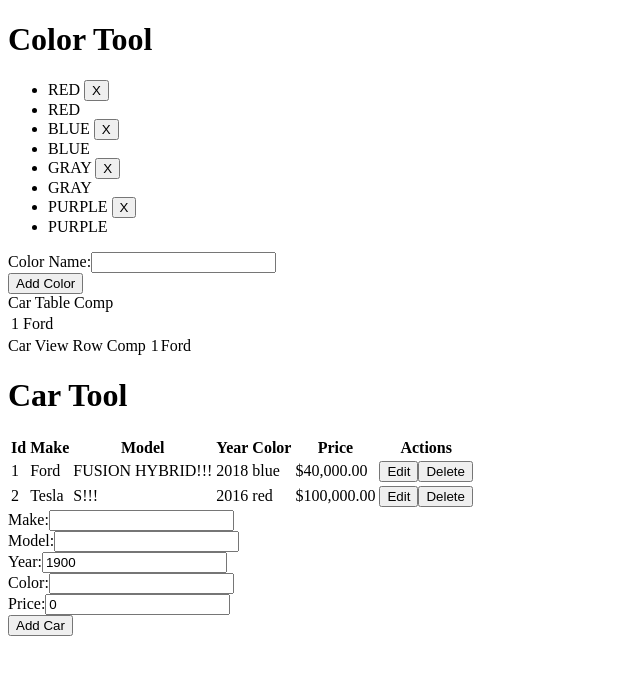
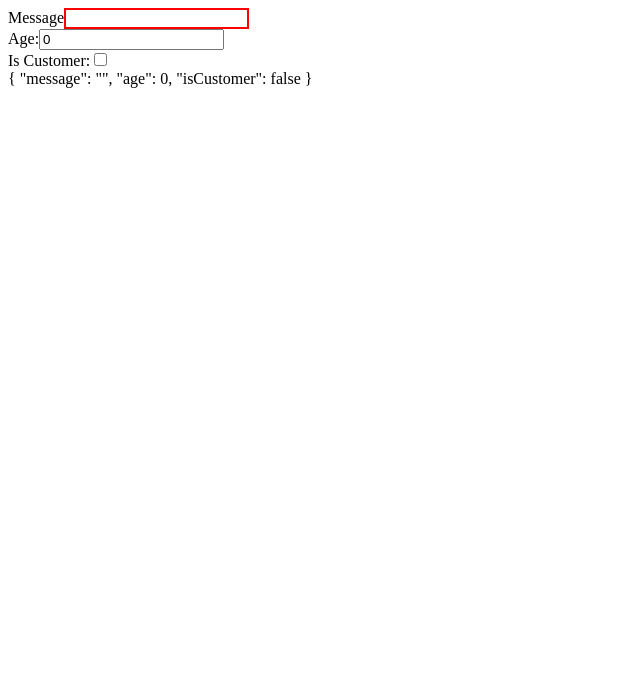
Before and after one commit to t4d-classes/angular_01062020, an Angular app in the folder demo-app/: page / in a window 1280 px wide. Shown: the top 674 px of the page, without its empty margins (0-640 px from the left). Built offline with nearby package versions, Linux system fonts and the light colour scheme.

Commit message:
add code demos

```diff
--- a/demo-app/src/app/app.component.html
+++ b/demo-app/src/app/app.component.html
@@ -1,2 +1,3 @@
-<app-color-home></app-color-home>
-<app-car-home></app-car-home>
+<!-- <app-color-home></app-color-home>
+<app-car-home></app-car-home> -->
+<app-form-home></app-form-home>
--- a/demo-app/src/app/app.module.ts
+++ b/demo-app/src/app/app.module.ts
@@ -1,17 +1,25 @@
+/* ES2015 Module Imports */
 import { BrowserModule } from '@angular/platform-browser';
 import { NgModule } from '@angular/core';
 
 import { ColorToolModule } from './color-tool/color-tool.module';
 import { CarToolModule } from './car-tool/car-tool.module';
+import { FormDemoModule } from './form-demo/form-demo.module';
 
 import { AppComponent } from './app.component';
+/* End ES2015 Module Imports */
 
 @NgModule({
   declarations: [
     AppComponent
   ],
+  // Angular Module Import
+  // module import
   imports: [
-    BrowserModule, ColorToolModule, CarToolModule,
+    BrowserModule,
+    ColorToolModule,
+    CarToolModule,
+    FormDemoModule,
   ],
   providers: [],
   bootstrap: [AppComponent]
--- /dev/null
+++ b/demo-app/src/app/form-demo/components/form-home/form-home.component.css
@@ -0,0 +1,11 @@
+input.ng-invalid, select.ng-invalid, textarea.ng-invalid {
+  border: 2px solid red;
+}
+
+input + span {
+  display: none;
+}
+
+input.ng-invalid.ng-touched + span {
+  display: initial;
+}
--- /dev/null
+++ b/demo-app/src/app/form-demo/components/form-home/form-home.component.html
@@ -0,0 +1,30 @@
+
+<div [formGroup]="myForm">
+
+  <div>
+    <label>Message</label>
+    <input type="text" formControlName="message">
+    <!-- Option 1: Know CSS -->
+    <span>Message is required!</span>
+    <!-- Option 2: Do not know CSS -->
+    <span *ngIf="messageInvalid">
+      Message is required!!!
+    </span>
+  </div>
+
+  <div>
+    <label>Age:</label>
+    <input type="number" formControlName="age">
+  </div>
+
+  <div>
+    <label>Is Customer:</label>
+    <input type="checkbox" formControlName="isCustomer">
+  </div>
+
+
+</div>
+
+<div>
+  {{myForm.value | json}}
+</div>
--- /dev/null
+++ b/demo-app/src/app/form-demo/components/form-home/form-home.component.ts
@@ -0,0 +1,40 @@
+import { Component, OnInit } from '@angular/core';
+import { FormControl, FormGroup, Validators } from '@angular/forms';
+
+@Component({
+  selector: 'app-form-home',
+  templateUrl: './form-home.component.html',
+  styleUrls: ['./form-home.component.css']
+})
+export class FormHomeComponent implements OnInit {
+
+  message: FormControl;
+
+  age: FormControl;
+
+  myForm: FormGroup;
+
+  constructor() { }
+
+  ngOnInit() {
+
+    this.message = new FormControl('', {
+      validators: [ Validators.required ],
+    });
+
+    this.age = new FormControl(0);
+
+    this.myForm = new FormGroup({
+      message: this.message,
+      age: this.age,
+      isCustomer: new FormControl(false),
+    });
+
+
+  }
+
+  get messageInvalid() {
+    return this.message.invalid && this.message.touched;
+  }
+
+}
--- /dev/null
+++ b/demo-app/src/app/form-demo/form-demo.module.ts
@@ -0,0 +1,16 @@
+import { NgModule } from '@angular/core';
+import { CommonModule } from '@angular/common';
+import { ReactiveFormsModule } from '@angular/forms';
+
+import { FormHomeComponent } from './components/form-home/form-home.component';
+
+
+@NgModule({
+  declarations: [FormHomeComponent],
+  imports: [
+    CommonModule, ReactiveFormsModule
+  ],
+  // declaration export
+  exports: [FormHomeComponent]
+})
+export class FormDemoModule { }
```
Also changed, not shown: demo-app/exercises/exercise-12.txt (added), 1 other file (tests, documents, lock files or other folders).
